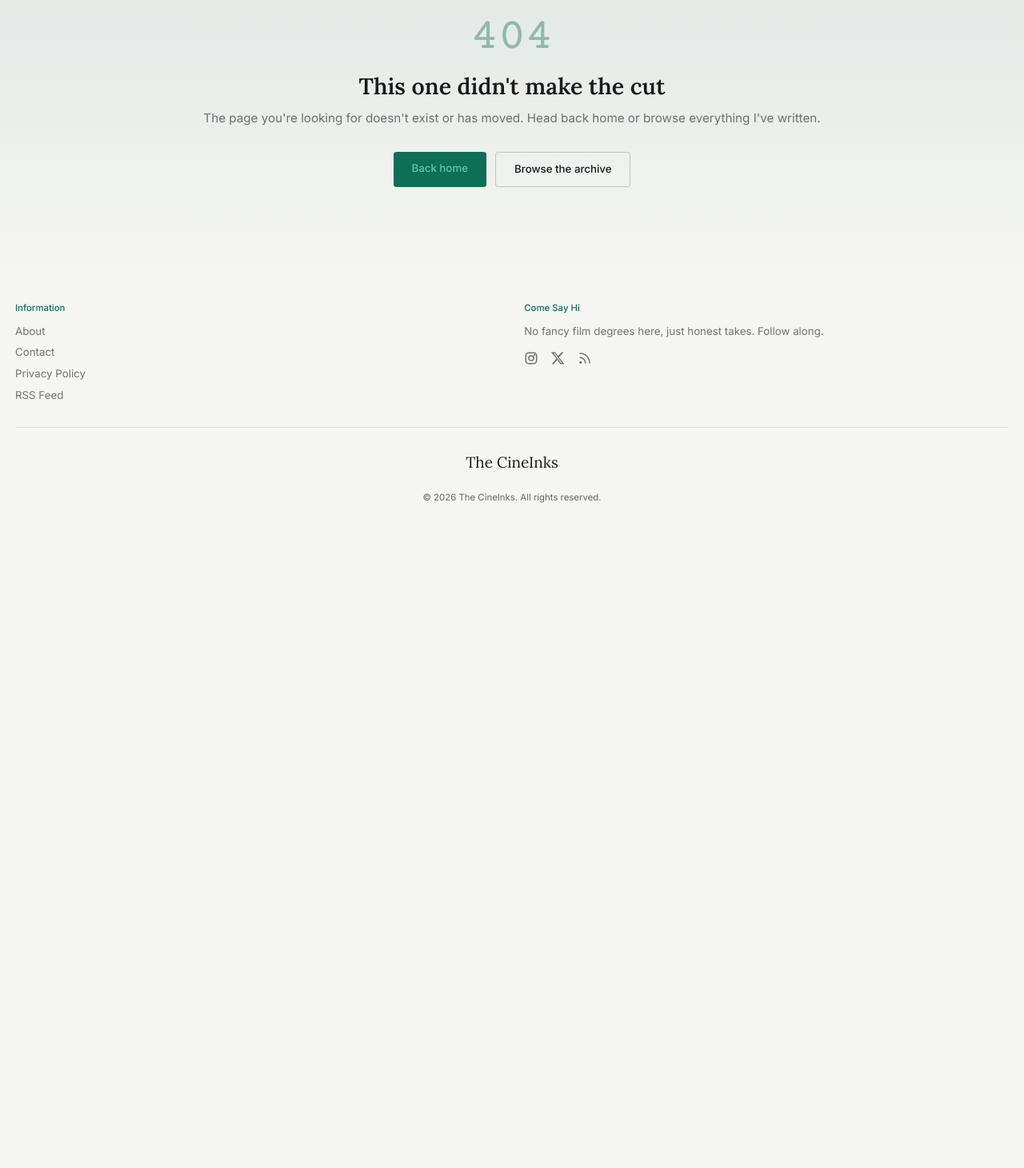
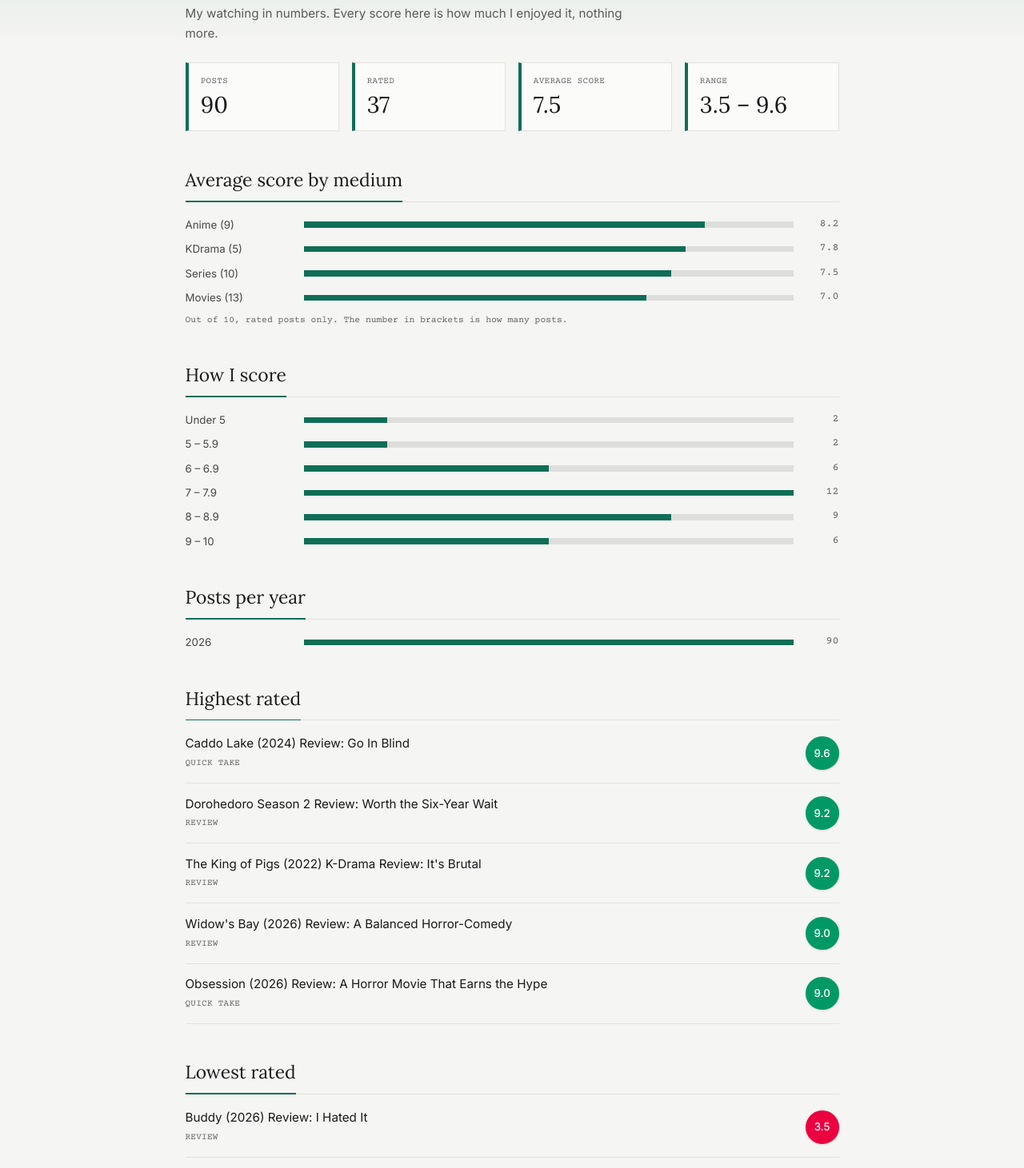
Before and after one commit to MariaEgbuna/the-cineinks, a Next.js app: page /stats in a window 1280 px wide. Before the commit this address had no page. Shown: the part 209-1670 px from the top of the page at 80% size. Before the commit the page ends 877 px from the top, so only its background shows below. Built offline with nearby package versions, Linux system fonts and the light colour scheme.

Commit message:
Add "By the Numbers" stats page
- New /stats page built from existing post data: totals, average
  score, score range, average by medium (movies/series/anime/kdrama),
  score spread, posts per year, and top/lowest rated lists
- Add /stats to the sitemap
- Link the page from the footer

```diff
--- a/app/sitemap.ts
+++ b/app/sitemap.ts
@@ -12,6 +12,7 @@ export default function sitemap(): MetadataRoute.Sitemap {
   const staticPages: MetadataRoute.Sitemap = [
     { url: SITE_URL, lastModified: new Date() },
     { url: `${SITE_URL}/archive`, lastModified: new Date() },
+    { url: `${SITE_URL}/stats`, lastModified: new Date() },
     { url: `${SITE_URL}/about`, lastModified: new Date() },
     { url: `${SITE_URL}/contact`, lastModified: new Date() },
     { url: `${SITE_URL}/privacy-policy`, lastModified: new Date() },
--- /dev/null
+++ b/app/stats/page.tsx
@@ -0,0 +1,270 @@
+import Link from "next/link";
+import PageHeader from "../../components/PageHeader";
+import SectionHeading from "../../components/SectionHeading";
+import ScoreBadge from "../../components/ScoreBadge";
+import { getAllPosts } from "../../utils/posts";
+import { categories } from "../../utils/categories";
+import type { Metadata } from "next";
+
+export const metadata: Metadata = {
+  title: "By the Numbers | The CineInks",
+  description:
+    "My watching in numbers: how many posts, my average score, which categories I rate highest, and my top and lowest rated picks.",
+  alternates: {
+    canonical: "/stats",
+  },
+};
+
+// The same four mediums the home page sections use
+const MEDIUM_SLUGS = ["movies", "series", "anime", "kdrama"];
+
+const SCORE_BUCKETS = [
+  { label: "Under 5", min: 0, max: 5 },
+  { label: "5 – 5.9", min: 5, max: 6 },
+  { label: "6 – 6.9", min: 6, max: 7 },
+  { label: "7 – 7.9", min: 7, max: 8 },
+  { label: "8 – 8.9", min: 8, max: 9 },
+  { label: "9 – 10", min: 9, max: 10.01 },
+];
+
+type BarRowProps = {
+  label: string;
+  value: number;
+  max: number;
+  display: string;
+};
+
+// One labelled horizontal bar. The width is a share of the biggest value.
+function BarRow({ label, value, max, display }: BarRowProps) {
+  const width = max > 0 ? Math.round((value / max) * 100) : 0;
+  return (
+    <div className="flex items-center gap-3">
+      <span className="w-28 shrink-0 text-sm text-main/80 md:w-36">{label}</span>
+      <div className="h-2 flex-1 bg-main/10">
+        <div className="h-full bg-accent" style={{ width: `${width}%` }} />
+      </div>
+      <span className="w-12 shrink-0 text-right font-mono text-sm text-muted">
+        {display}
+      </span>
+    </div>
+  );
+}
+
+type StatCardProps = {
+  label: string;
+  value: string;
+};
+
+function StatCard({ label, value }: StatCardProps) {
+  return (
+    <div className="border border-line border-l-4 border-l-accent bg-card p-4">
+      <p className="font-mono text-[11px] font-medium uppercase tracking-wide text-muted">
+        {label}
+      </p>
+      <p className="mt-1 font-serif text-2xl text-main md:text-3xl">{value}</p>
+    </div>
+  );
+}
+
+export default function StatsPage() {
+  const posts = getAllPosts();
+  const rated = posts.filter((post) => post.score !== null);
+
+  const average =
+    rated.length > 0
+      ? rated.reduce((sum, post) => sum + (post.score ?? 0), 0) / rated.length
+      : null;
+
+  const byScoreDesc = [...rated].sort((a, b) => (b.score ?? 0) - (a.score ?? 0));
+  const highest = byScoreDesc[0];
+  const lowest = byScoreDesc[byScoreDesc.length - 1];
+
+  // Average score per medium, matched by label like the home page does.
+  // Only rated posts count, and mediums with no rated posts are skipped.
+  const mediumStats = MEDIUM_SLUGS.flatMap((slug) => {
+    const category = categories.find((c) => c.slug === slug);
+    if (!category) return [];
+
+    const matching = rated.filter((post) =>
+      post.labels?.some(
+        (label) => label.toLowerCase() === category.label.toLowerCase()
+      )
+    );
+    if (matching.length === 0) return [];
+
+    const total = matching.reduce((sum, post) => sum + (post.score ?? 0), 0);
+    return [
+      {
+        name: category.label,
+        count: matching.length,
+        average: total / matching.length,
+      },
+    ];
+  }).sort((a, b) => b.average - a.average);
+
+  // How many posts fall in each score range
+  const buckets = SCORE_BUCKETS.map((bucket) => ({
+    label: bucket.label,
+    count: rated.filter(
+      (post) => (post.score ?? 0) >= bucket.min && (post.score ?? 0) < bucket.max
+    ).length,
+  }));
+  const maxBucket = Math.max(0, ...buckets.map((b) => b.count));
+
+  // Posts published per year, newest year first
+  const yearMap = new Map<number, number>();
+  for (const post of posts) {
+    const year = new Date(post.date).getFullYear();
+    yearMap.set(year, (yearMap.get(year) ?? 0) + 1);
+  }
+  const years = [...yearMap.entries()].sort((a, b) => b[0] - a[0]);
+  const maxYear = Math.max(0, ...years.map(([, count]) => count));
+
+  const topFive = byScoreDesc.slice(0, 5);
+  // Only show a lowest list once there are enough rated posts to avoid overlap
+  const lowestFive =
+    rated.length >= 10 ? [...byScoreDesc].reverse().slice(0, 5) : [];
+
+  return (
+    <main>
+      <PageHeader
+        label="The data"
+        title="By the Numbers"
+        description="My watching in numbers. Every score here is how much I enjoyed it, nothing more."
+      />
+
+      <section className="bg-page pt-4 pb-8 md:pt-6 md:pb-12">
+        <div className="max-w-225 mx-auto px-5 flex flex-col gap-10 md:gap-12">
+          {/* Headline numbers */}
+          <div className="grid grid-cols-2 gap-3 md:grid-cols-4 md:gap-4">
+            <StatCard label="Posts" value={String(posts.length)} />
+            <StatCard label="Rated" value={String(rated.length)} />
+            <StatCard
+              label="Average score"
+              value={average !== null ? average.toFixed(1) : "–"}
+            />
+            <StatCard
+              label="Range"
+              value={
+                highest && lowest
+                  ? `${(lowest.score ?? 0).toFixed(1)} – ${(highest.score ?? 0).toFixed(1)}`
+                  : "–"
+              }
+            />
+          </div>
+
+          {/* Average score by medium */}
+          {mediumStats.length > 0 && (
+            <div>
+              <SectionHeading title="Average score by medium" />
+              <div className="flex flex-col gap-3">
+                {mediumStats.map((medium) => (
+                  <BarRow
+                    key={medium.name}
+                    label={`${medium.name} (${medium.count})`}
+                    value={medium.average}
+                    max={10}
+                    display={medium.average.toFixed(1)}
+                  />
+                ))}
+              </div>
+              <p className="mt-3 font-mono text-xs text-muted">
+                Out of 10, rated posts only. The number in brackets is how many posts.
+              </p>
+            </div>
+          )}
+
+          {/* Score spread */}
+          {rated.length > 0 && (
+            <div>
+              <SectionHeading title="How I score" />
+              <div className="flex flex-col gap-3">
+                {buckets.map((bucket) => (
+                  <BarRow
+                    key={bucket.label}
+                    label={bucket.label}
+                    value={bucket.count}
+                    max={maxBucket}
+                    display={String(bucket.count)}
+                  />
+                ))}
+              </div>
+            </div>
+          )}
+
+          {/* Posts per year */}
+          {years.length > 0 && (
+            <div>
+              <SectionHeading title="Posts per year" />
+              <div className="flex flex-col gap-3">
+                {years.map(([year, count]) => (
+                  <BarRow
+                    key={year}
+                    label={String(year)}
+                    value={count}
+                    max={maxYear}
+                    display={String(count)}
+                  />
+                ))}
+              </div>
+            </div>
+          )}
+
+          {/* Top rated */}
+          {topFive.length > 0 && (
+            <div>
+              <SectionHeading title="Highest rated" />
+              <ol className="flex flex-col gap-4">
+                {topFive.map((post) => (
+                  <li key={post.slug}>
+                    <Link
+                      href={`/posts/${post.slug}`}
+                      className="group flex items-center gap-4 border-b border-line pb-4"
+                    >
+                      <span className="min-w-0 flex-1">
+                        <span className="block text-sm text-main leading-snug transition-colors group-hover:text-accent md:text-base">
+                          {post.title}
+                        </span>
+                        <span className="font-mono text-[11px] uppercase tracking-wide text-muted">
+                          {post.category}
+                        </span>
+                      </span>
+                      <ScoreBadge score={post.score ?? 0} size="row" />
+                    </Link>
+                  </li>
+                ))}
+              </ol>
+            </div>
+          )}
+
+          {/* Lowest rated */}
+          {lowestFive.length > 0 && (
+            <div>
+              <SectionHeading title="Lowest rated" />
+              <ol className="flex flex-col gap-4">
+                {lowestFive.map((post) => (
+                  <li key={post.slug}>
+                    <Link
+                      href={`/posts/${post.slug}`}
+                      className="group flex items-center gap-4 border-b border-line pb-4"
+                    >
+                      <span className="min-w-0 flex-1">
+                        <span className="block text-sm text-main leading-snug transition-colors group-hover:text-accent md:text-base">
+                          {post.title}
+                        </span>
+                        <span className="font-mono text-[11px] uppercase tracking-wide text-muted">
+                          {post.category}
+                        </span>
+                      </span>
+                      <ScoreBadge score={post.score ?? 0} size="row" />
+                    </Link>
+                  </li>
+                ))}
+              </ol>
+            </div>
+          )}
+        </div>
+      </section>
+    </main>
+  );
+}
--- a/components/Footer.tsx
+++ b/components/Footer.tsx
@@ -13,6 +13,9 @@ export default function Footer() {
               </Link>
               <Link href="/contact" className="text-sm text-main/60">
                 Contact
+              </Link>
+              <Link href="/stats" className="text-sm text-main/60">
+                By the Numbers
               </Link>
               <Link href="/privacy-policy" className="text-sm text-main/60">
                 Privacy Policy
```
